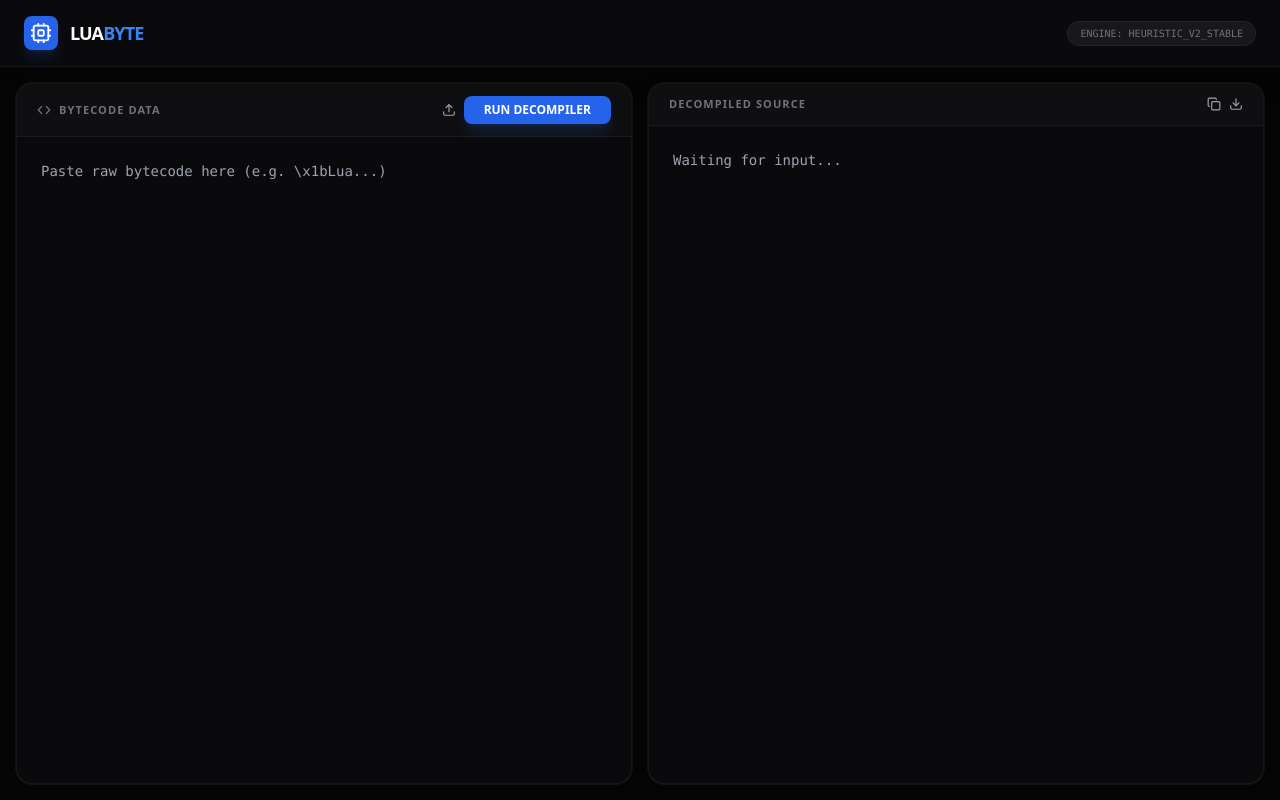
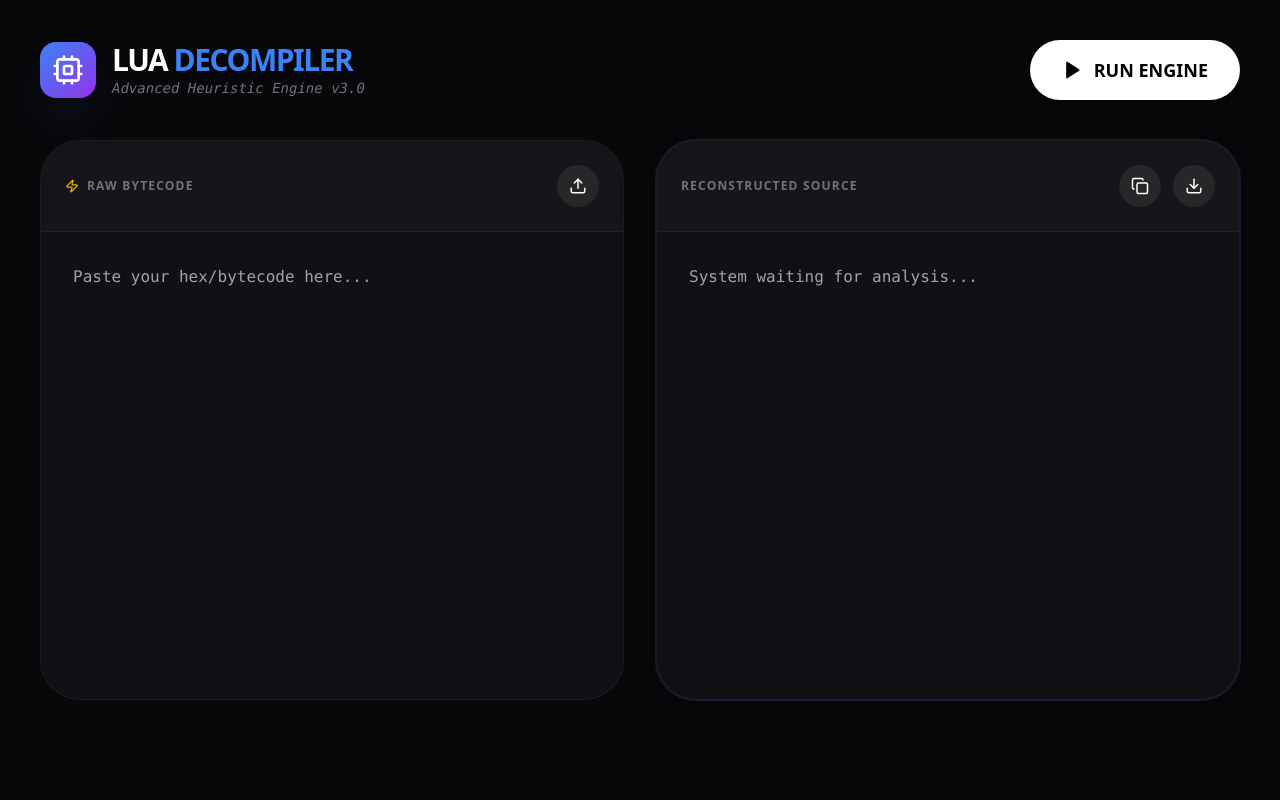
Before and after one commit to SeaMinh/luadecompiler, a Next.js app: page / in a window 1280 px wide. Built offline with nearby package versions, Linux system fonts and the light colour scheme.

Commit message:
Update page.js

```diff
--- a/src/app/page.js
+++ b/src/app/page.js
@@ -1,112 +1,107 @@
 "use client";
 import React, { useState, useRef } from "react";
-import { Play, Copy, Download, Upload, Cpu, Code } from "lucide-react";
+import { Play, Copy, Download, Upload, Cpu, Zap } from "lucide-react";
 import { fullDecompile } from "../utils/luaDecompiler";
 
-export default function App() {
+export default function LuaPage() {
   const [input, setInput] = useState("");
   const [output, setOutput] = useState("");
-  const [isBusy, setIsBusy] = useState(false);
+  const [loading, setLoading] = useState(false);
   const fileRef = useRef(null);
 
-  const runDecompiler = () => {
+  const handleRun = () => {
     if (!input) return;
-    setIsBusy(true);
-    // Tạo hiệu ứng trễ để mô phỏng quá trình quét Opcode
+    setLoading(true);
     setTimeout(() => {
       setOutput(fullDecompile(input));
-      setIsBusy(false);
-    }, 1000);
-  };
-
-  const copyCode = () => {
-    navigator.clipboard.writeText(output);
-    alert("Copied to clipboard!");
+      setLoading(false);
+    }, 1200);
   };
 
   return (
-    <div className="h-screen flex flex-col bg-[#050506] text-zinc-400 font-sans selection:bg-blue-500/30">
-      {/* Navbar */}
-      <nav className="border-b border-white/5 bg-[#0a0a0c] px-6 py-4 flex items-center justify-between shadow-xl">
-        <div className="flex items-center gap-3">
-          <div className="bg-blue-600 p-1.5 rounded-lg shadow-lg shadow-blue-600/20">
-            <Cpu size={22} className="text-white" />
+    <div className="min-h-screen bg-[#08080a] text-white p-6 md:p-10 font-sans">
+      {/* Header Chuyên nghiệp */}
+      <header className="max-w-7xl mx-auto flex justify-between items-center mb-10">
+        <div className="flex items-center gap-4">
+          <div className="w-14 h-14 bg-gradient-to-br from-blue-500 to-purple-600 rounded-2xl flex items-center justify-center shadow-2xl shadow-blue-500/20">
+            <Cpu size={32} />
           </div>
-          <h1 className="text-lg font-black tracking-tighter text-white uppercase">
-            Lua<span className="text-blue-500">Byte</span>
-          </h1>
+          <div>
+            <h1 className="text-3xl font-black tracking-tighter">LUA <span className="text-blue-500">DECOMPILER</span></h1>
+            <p className="text-zinc-500 text-sm font-mono italic">Advanced Heuristic Engine v3.0</p>
+          </div>
         </div>
-        <div className="text-[10px] font-mono bg-zinc-900 px-3 py-1 rounded-full border border-white/5 text-zinc-500">
-          ENGINE: HEURISTIC_V2_STABLE
+
+        <button
+          onClick={handleRun}
+          className="hidden md:flex items-center gap-3 bg-white text-black px-8 py-4 rounded-full font-black text-lg hover:bg-blue-500 hover:text-white transition-all active:scale-90 shadow-xl"
+        >
+          <Play fill="currentColor" size={20} /> RUN ENGINE
+        </button>
+      </header>
+
+      {/* Main Grid */}
+      <main className="max-w-7xl mx-auto grid grid-cols-1 lg:grid-cols-2 gap-8 h-[70vh]">
+
+        {/* Khung Trái - Input */}
+        <div className="bg-[#111115] rounded-[40px] border border-white/5 flex flex-col overflow-hidden shadow-inner">
+          <div className="p-6 flex justify-between items-center border-b border-white/5 bg-white/[0.02]">
+            <span className="text-xs font-bold tracking-widest text-zinc-500 uppercase flex items-center gap-2">
+              <Zap size={14} className="text-yellow-500" /> Raw Bytecode
+            </span>
+            <button onClick={() => fileRef.current.click()} className="p-3 bg-zinc-800 rounded-full hover:bg-zinc-700 transition-colors">
+              <Upload size={18} />
+            </button>
+          </div>
+          <textarea
+            className="flex-1 p-8 bg-transparent font-mono text-base outline-none resize-none custom-scroll text-blue-300/60 leading-relaxed"
+            wrap="off"
+            value={input}
+            onChange={(e) => setInput(e.target.value)}
+            placeholder="Paste your hex/bytecode here..."
+          />
         </div>
-      </nav>
 
-      {/* Editor Grid */}
-      <div className="flex-1 flex overflow-hidden p-4 gap-4">
-
-        {/* Input Box */}
-        <div className="flex-1 flex flex-col bg-[#0a0a0c] border border-white/5 rounded-2xl overflow-hidden ring-1 ring-white/5">
-          <div className="flex items-center justify-between px-5 py-3 border-b border-white/5 bg-white/[0.02]">
-            <div className="flex items-center gap-2 text-[11px] font-bold uppercase tracking-widest text-zinc-500">
-              <Code size={14} /> Bytecode Data
-            </div>
-            <div className="flex gap-2">
-              <button onClick={() => fileRef.current.click()} className="btn-icon"><Upload size={14}/></button>
-              <button
-                onClick={runDecompiler}
-                disabled={isBusy}
-                className={`flex items-center gap-2 px-5 py-1.5 rounded-lg text-xs font-bold transition-all active:scale-95 shadow-lg ${
-                  isBusy ? "bg-zinc-800 opacity-50" : "bg-blue-600 hover:bg-blue-500 text-white shadow-blue-600/20"
-                }`}
-              >
-                {isBusy ? "PROCESSING..." : "RUN DECOMPILER"}
+        {/* Khung Phải - Output */}
+        <div className="bg-[#111115] rounded-[40px] border border-white/5 flex flex-col overflow-hidden shadow-2xl ring-1 ring-blue-500/20">
+          <div className="p-6 flex justify-between items-center border-b border-white/5 bg-white/[0.02]">
+            <span className="text-xs font-bold tracking-widest text-zinc-500 uppercase">Reconstructed Source</span>
+            <div className="flex gap-3">
+              <button onClick={() => {navigator.clipboard.writeText(output); alert("Copied!")}} className="p-3 bg-zinc-800 rounded-full hover:bg-zinc-700 transition-colors">
+                <Copy size={18} />
+              </button>
+              <button className="p-3 bg-zinc-800 rounded-full hover:bg-zinc-700 transition-colors">
+                <Download size={18} />
               </button>
             </div>
           </div>
           <textarea
-            className="flex-1 p-6 bg-transparent font-mono text-sm outline-none resize-none overflow-auto whitespace-pre custom-scroll text-blue-400/70"
-            wrap="off"
-            spellCheck="false"
-            value={input}
-            onChange={(e) => setInput(e.target.value)}
-            placeholder="Paste raw bytecode here (e.g. \x1bLua...)"
-          />
-        </div>
-
-        {/* Output Box */}
-        <div className="flex-1 flex flex-col bg-[#0a0a0c] border border-white/5 rounded-2xl overflow-hidden ring-1 ring-white/5 shadow-2xl">
-          <div className="flex items-center justify-between px-5 py-3 border-b border-white/5 bg-white/[0.02]">
-            <div className="text-[11px] font-bold uppercase tracking-widest text-zinc-500 tracking-widest">
-              Decompiled Source
-            </div>
-            <div className="flex gap-2">
-              <button onClick={copyCode} className="btn-icon"><Copy size={14}/></button>
-              <button onClick={() => {}} className="btn-icon"><Download size={14}/></button>
-            </div>
-          </div>
-          <textarea
-            className="flex-1 p-6 bg-transparent font-mono text-sm outline-none resize-none overflow-auto whitespace-pre custom-scroll text-emerald-400"
+            className={`flex-1 p-8 bg-transparent font-mono text-base outline-none resize-none custom-scroll leading-relaxed transition-all duration-700 ${
+              loading ? "opacity-20 blur-sm" : "opacity-100 text-emerald-400"
+            }`}
             readOnly
             wrap="off"
             value={output}
-            placeholder="Waiting for input..."
+            placeholder="System waiting for analysis..."
           />
         </div>
+      </main>
+
+      {/* Mobile Run Button */}
+      <div className="md:hidden mt-6 text-center">
+         <button onClick={handleRun} className="w-full bg-blue-600 p-5 rounded-2xl font-bold">RUN</button>
       </div>
 
       <input type="file" ref={fileRef} className="hidden" onChange={(e) => {
-        const reader = new FileReader();
-        reader.onload = (ev) => setInput(ev.target.result);
-        reader.readAsText(e.target.files[0]);
+        const r = new FileReader();
+        r.onload = (ev) => setInput(ev.target.result);
+        r.readAsText(e.target.files[0]);
       }} />
 
-      <style jsx>{`
-        .btn-icon {
-          @apply p-2 bg-zinc-900 hover:bg-zinc-800 rounded-lg border border-white/5 transition-all active:scale-90;
-        }
-        .custom-scroll::-webkit-scrollbar { width: 6px; height: 6px; }
-        .custom-scroll::-webkit-scrollbar-thumb { background: #1f1f23; border-radius: 10px; }
-        .custom-scroll::-webkit-scrollbar-thumb:hover { background: #2f2f35; }
+      <style jsx global>{`
+        .custom-scroll::-webkit-scrollbar { width: 12px; height: 12px; }
+        .custom-scroll::-webkit-scrollbar-thumb { background: #222; border-radius: 100px; border: 4px solid #111115; }
+        .custom-scroll::-webkit-scrollbar-thumb:hover { background: #3b82f6; }
       `}</style>
     </div>
   );
```
